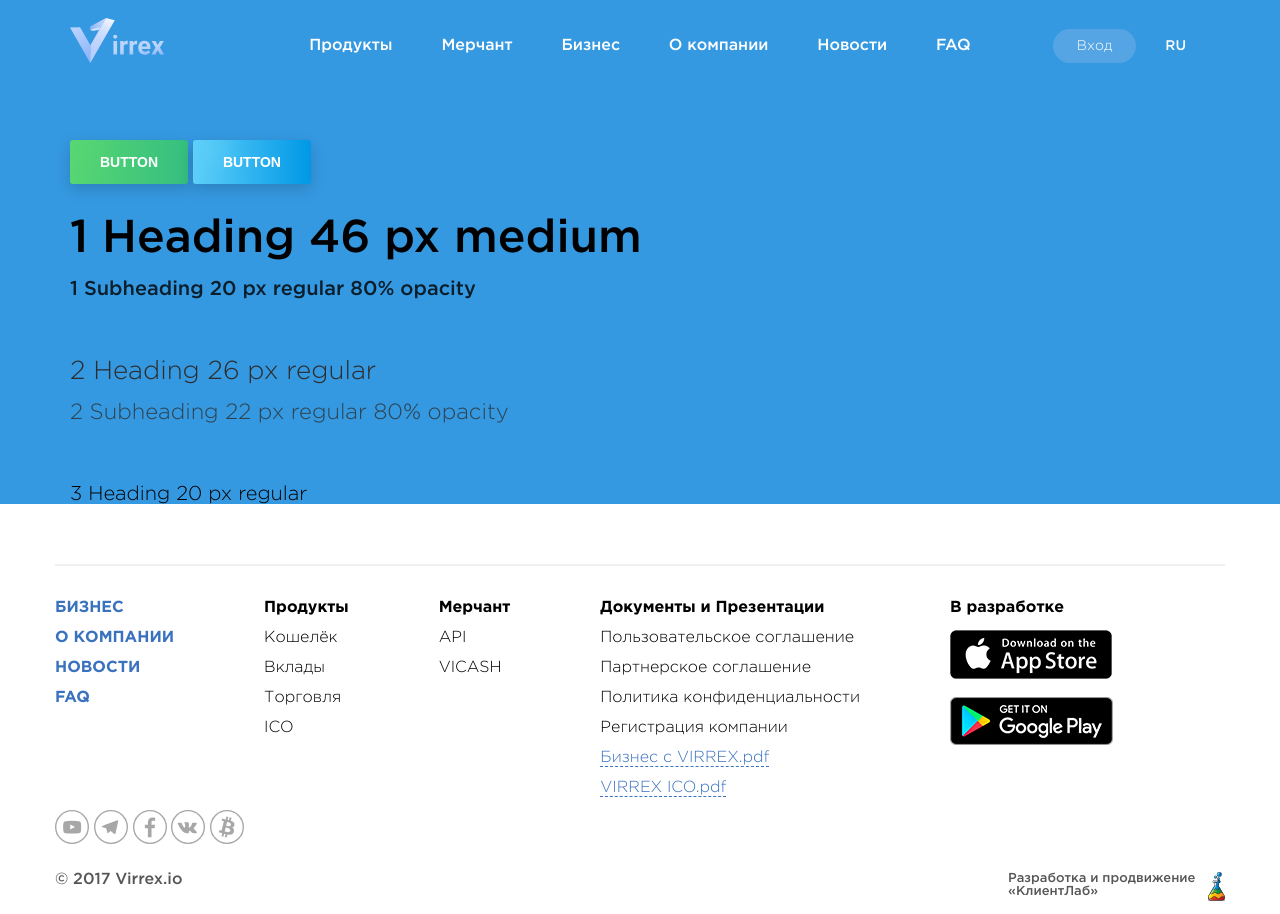
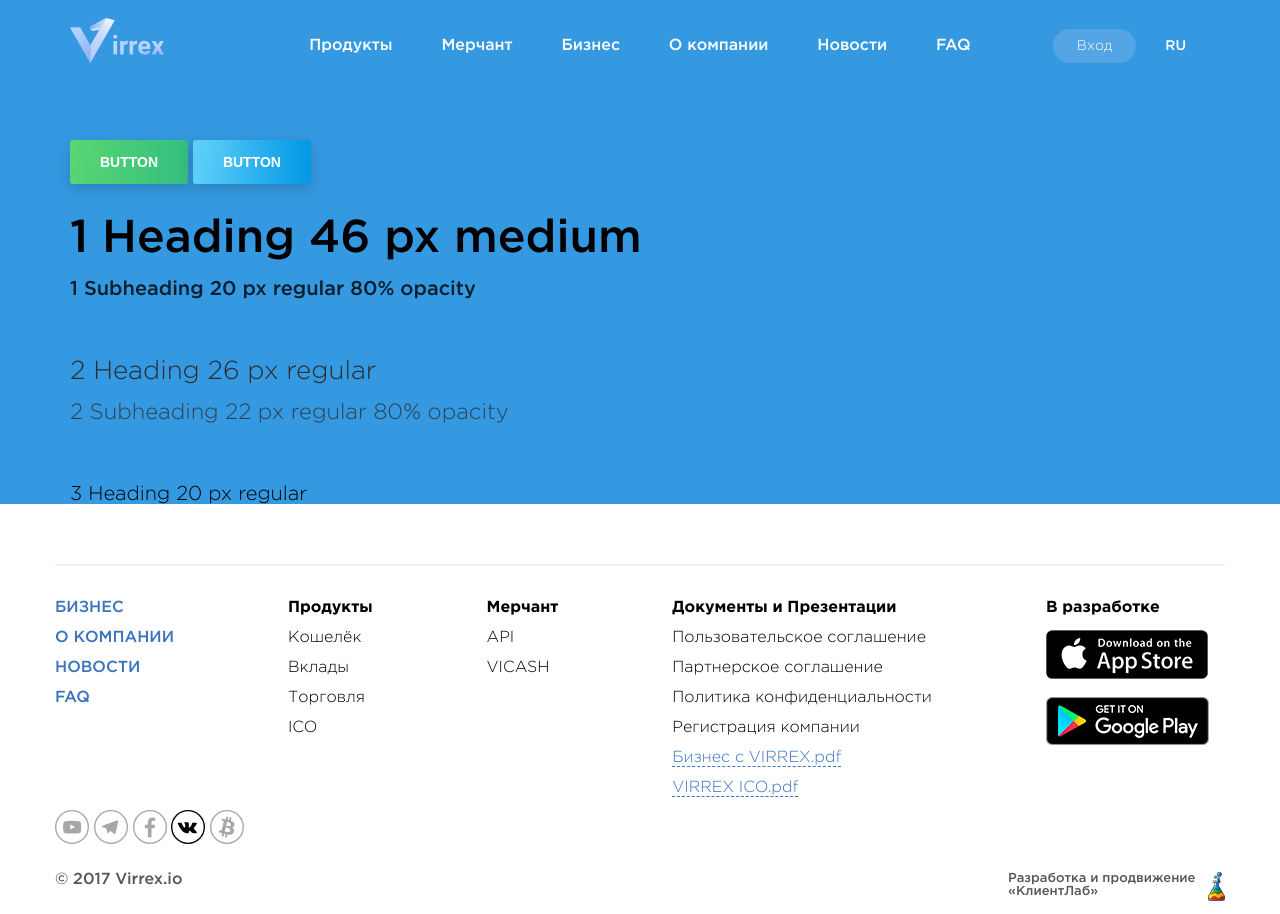
Before and after one commit to clientlab-dev/virrex, a PHP site: page / in a window 1280 px wide. Run offline with PHP 8.4, Linux system fonts and the light colour scheme; style sheets or scripts are compiled from the project's sources.

Commit message:
4rd change

```diff
--- a/assets/scss/_footer.scss
+++ b/assets/scss/_footer.scss
@@ -17,7 +17,7 @@
         // width: 224px;
         float: left;
         &:not(:last-child) {
-            margin-right: 90px;
+            margin-right: 114px;
         }
     }
     &__list-item {
@@ -30,7 +30,7 @@
     &__list-link {
         text-decoration: none;
         color: #3a72be;
-        font-weight: 700;
+        font-weight: 400;
         &:hover {
             color: black;
         }
```
Also changed, not shown: assets/img/vk.svg, css/screen.min.css.
